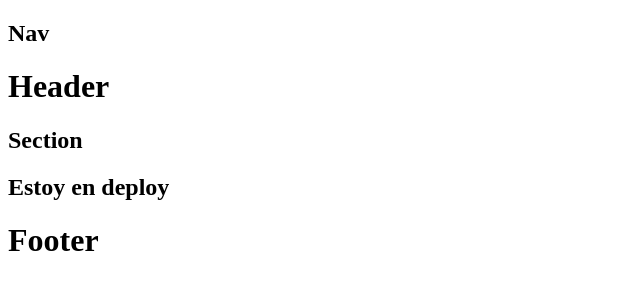
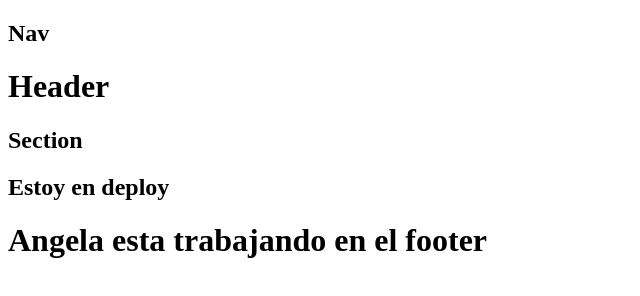
Before and after one commit to Mexil77/practicaGit, a plain HTML site: page index.html in a window 1280 px wide. Shown: the whole page, without its empty margins (0-640 px from the left). Drawn offline with Linux system fonts and the light colour scheme.

Commit message:
esta es la parte de Angela

```diff
--- a/index.html
+++ b/index.html
@@ -11,6 +11,6 @@
     <header><h1>Header</h1></header>
     <section><h1>Section</h1>
     <h2>Estoy en deploy</h2></section>
-    <footer><h1>Footer</h1></footer>
+    <footer><h1>Angela esta trabajando en el footer</h1></footer>
 </body>
 </html>
```
